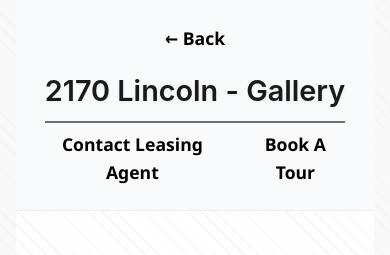
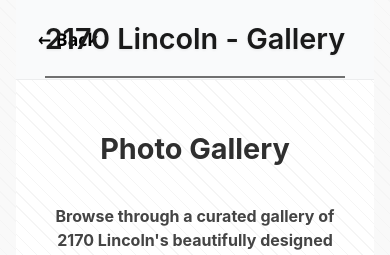
Before and after one commit to KennyLeGZ/2170-Lincoln-Website, a React (Vite) app: page /photos in a window 390 px wide. Shown: the top 255 px of the page. Built offline with nearby package versions, Linux system fonts and the light colour scheme.

Commit message:
updated mobile header

```diff
--- a/src/App.css
+++ b/src/App.css
@@ -34,6 +34,7 @@ html, body, #root, app-container {
   z-index: 1000;
   border-bottom: 1px solid rgba(0, 0, 0, 0.05);
 }
+
 
 .header-left,
 .header-center,
@@ -147,42 +148,122 @@ html, body, #root, app-container {
   box-shadow: 0 0 0 3px rgba(123, 102, 81, 0.3); /* soft brown focus ring */
 }
 
+/* Desktop links and buttons - hidden on mobile */
+.desktop-links, .desktop-buttons {
+  display: flex;
+  gap: 1rem;
+}
+
+/* Hamburger icon - only visible on mobile */
+.hamburger-icon {
+  display: none;  /* Hide by default */
+  font-size: 2rem;
+  cursor: pointer;
+  background: none;
+  border: none;
+}
+
+/* Dropdown menu for mobile - hidden by default */
+.dropdown-menu {
+  display: none;  /* Hidden by default */
+  position: absolute;
+  top: 60px;
+  left: 0;
+  right: 0;
+  background-color: #fff;
+  flex-direction: column;
+  padding: 1rem;
+  box-shadow: 0 4px 8px rgba(0, 0, 0, 0.1);
+}
+
+/* Show the dropdown menu when it's open */
+.dropdown-menu.open {
+  display: flex;  /* Make it visible when the 'open' class is added */
+  background-color: #F9FAFB;
+}
+
+/* Media Query to target mobile devices */
 @media (max-width: 768px) {
-  .header {
-    position: static;
-    flex-direction: column;
-    height: auto;
-    padding: 1.5rem;
-    gap: 1rem;
+  /* Ensure header-center takes full width and centers the text */
+  .header-center {
+    width: 100%;
+    text-align: center;
+    margin: 0 auto;
+    display: flex;
+    justify-content: center;
+    align-items: center;
+    overflow: visible; /* Make sure underline isn't clipped */
   }
 
-  .header-left,
-  .header-center {
-    justify-content: center;
-    flex: unset;
-    flex-wrap: wrap;
-    text-align: center;
+  .header-center .header-address {
+    font-size: 2rem;
+    white-space: nowrap;
+    overflow: visible; /* Ensure underline is visible */
+    text-overflow: ellipsis;
+    position: relative; /* for ::after positioning */
   }
 
-  .header-address {
-    font-size: 1.8rem;
+
+  /* Underline effect for header-address on mobile */
+  .header-center .header-address::after {
+    content: "";
+    position: absolute;
+    width: 100%;
+    height: 2px;
+    bottom: -15px;         /* Adjust this if needed */
+    left: 0;
+    background-color: #707070;
   }
 
-  .header-buttons {
-    flex-wrap: wrap;
-    justify-content: center;
+  .header-right {
+    display: none;              /* Hide the right section on mobile */
   }
 
-  .header-buttons button {
-    width: 100%;
-    max-width: 250px;
-    font-size: 0.85rem; /* smaller text size for buttons */
+  .header-left {
+    display: flex;              /* Keep the left section (hamburger) visible */
+    align-items: center;        /* Vertically center the hamburger icon */
+    justify-content: flex-start; /* Keep it aligned to the left */
+    position: absolute;         /* Allow free positioning */
+    left: 10px;                 /* Ensure some space from the left edge */
   }
 
-  .nav-header-link {
-    font-size: 1rem; /* smaller text for clickable header links */
+  /* Hide the desktop navigation links and show hamburger menu on mobile */
+  .desktop-links {
+    display: none;
+  }
+
+  /* Style for hamburger icon (Mobile only) */
+  .hamburger-icon {
+    display: block;             /* Ensure it's visible on mobile */
+    cursor: pointer;
+  }
+
+  /* Mobile dropdown menu setup */
+  .dropdown-menu {
+    display: none;              /* Hidden by default */
+  }
+
+  .dropdown-menu .nav-header-link {
+    padding: 0.75rem 1rem;
+    width: 100%;
+    text-align: left;
+    background: none;
+    border: none;
+    font-size: 1rem;
+    color: #1a1a1a;
+    font-weight: 500;
+    cursor: pointer;
+    transition: background-color 0.3s ease, color 0.3s ease;
+    border-radius: 6px;
+  }
+
+  /* Hover effect */
+  .dropdown-menu .nav-header-link:active {
+    background-color: #f0f0f0;
+    color: #000;
   }
 }
+
 
 
 
--- a/src/App.jsx
+++ b/src/App.jsx
@@ -4,6 +4,7 @@ import './App.css';
 import Photos from './Photos';
 import AOS from 'aos';
 import 'aos/dist/aos.css';
+import HamburgerMenu from './HamburgerMenu';
 
 // Outside
 import img0 from './assets/Outside/buildingView.png';
@@ -126,7 +127,13 @@ const unitsData = [
 function Home() {
   const navigate = useNavigate();
 
+  // State for the hamburger menu
+  const [isMenuOpen, setIsMenuOpen] = useState(false);
 
+  // Function to toggle the hamburger menu
+  const toggleMenu = () => {
+    setIsMenuOpen(!isMenuOpen);
+  };
 
   // Slideshow state
   const [currentIndex, setCurrentIndex] = useState(0);
@@ -214,9 +221,17 @@ function Home() {
     {/* Header outside app-container */}
     <header className="header">
       <div className="header-left">
-        <button className="nav-header-link" onClick={() => scrollToRef(aboutRef1, -200)}>About</button>
-        <button className="nav-header-link" onClick={() => navigate('/photos')}>Gallery</button>
-        <button className="nav-header-link" onClick={() => scrollToRef(unitsRef1, -220)}>Available Units</button>
+        {/* Desktop links */}
+        <div className="desktop-links">
+          <button className="nav-header-link" onClick={() => scrollToRef(aboutRef1, -200)}>About</button>
+          <button className="nav-header-link" onClick={() => navigate('/photos')}>Gallery</button>
+          <button className="nav-header-link" onClick={() => scrollToRef(unitsRef1, -220)}>Available Units</button>
+        </div>
+
+        {/* Hamburger Icon for Mobile */}
+        <div className="hamburger-icon" onClick={toggleMenu}>
+          &#9776;
+        </div>
       </div>
 
       <div className="header-center">
@@ -230,10 +245,25 @@ function Home() {
       </div>
 
       <div className="header-right">
+        {/* Desktop buttons */}
+        <div className="desktop-buttons">
+          <button className="nav-header-link" onClick={handleContactClick}>Contact Leasing Agent</button>
+          <button className="nav-header-link" onClick={openModal}>Book A Tour</button>
+        </div>
+      </div>
+
+      {/* Mobile Dropdown Menu */}
+      {/* Mobile Dropdown Menu */}
+      <div className={`dropdown-menu ${isMenuOpen ? 'open' : ''}`}>
+        <button className="nav-header-link" onClick={() => scrollToRef(aboutRef1, -200)}>About</button>
+        <button className="nav-header-link" onClick={() => navigate('/photos')}>Gallery</button>
+        <button className="nav-header-link" onClick={() => scrollToRef(unitsRef1, -220)}>Available Units</button>
         <button className="nav-header-link" onClick={handleContactClick}>Contact Leasing Agent</button>
         <button className="nav-header-link" onClick={openModal}>Book A Tour</button>
       </div>
+
     </header>
+
 
 
 
--- /dev/null
+++ b/src/HamburgerMenu.css
@@ -0,0 +1,41 @@
+/* Default state (for larger screens) */
+.hamburger-icon {
+  display: none;  /* Hide on larger screens */
+  font-size: 2rem;
+  background: none;
+  border: none;
+  cursor: pointer;
+  z-index: 1100;
+}
+
+.dropdown-menu {
+  display: none;  /* Hidden by default */
+  position: absolute;
+  top: 60px;
+  left: 0;
+  right: 0;
+  background-color: #fff;
+  flex-direction: column;
+  align-items: center;
+  padding: 1rem;
+  box-shadow: 0 4px 8px rgba(0, 0, 0, 0.1);
+}
+
+.dropdown-menu.open {
+  display: flex;  /* Show when open */
+}
+
+.hamburger-icon.open {
+  transform: rotate(90deg);  /* Rotate to an 'X' */
+}
+
+/* Mobile view (max-width: 768px) */
+@media (max-width: 768px) {
+  .hamburger-icon {
+    display: block;  /* Show on mobile screens */
+  }
+
+  .dropdown-menu {
+    display: none;  /* Hidden by default */
+  }
+}
--- /dev/null
+++ b/src/HamburgerMenu.jsx
@@ -0,0 +1,26 @@
+import React, { useState } from 'react';
+import './HamburgerMenu.css';  // Add your styles here
+
+const HamburgerMenu = () => {
+  const [isOpen, setIsOpen] = useState(false);
+
+  // Toggle the menu
+  const toggleMenu = () => {
+    setIsOpen(!isOpen);
+  };
+
+  return (
+    <div>
+      <div className={`hamburger-icon ${isOpen ? 'open' : ''}`} onClick={toggleMenu}>
+        ☰
+      </div>
+      <div className={`dropdown-menu ${isOpen ? 'open' : ''}`}>
+        <a href="#">Link 1</a>
+        <a href="#">Link 2</a>
+        <a href="#">Link 3</a>
+      </div>
+    </div>
+  );
+};
+
+export default HamburgerMenu;
--- a/src/Photos.css
+++ b/src/Photos.css
@@ -14,6 +14,40 @@
   left: 0;
   right: 0;
   z-index: 1000;
+}
+
+.header-address-photo {
+  font-size: 2.5rem; /* Slightly smaller for balance */
+  font-weight: 600; /* Use a numeric value instead of '1rem' */
+  margin: 0;
+  color: #1a1a1a; /* Dark gray for softer contrast than pure black */
+  font-family: 'Inter', 'Playfair Display', Tahoma, Geneva, Verdana, sans-serif;
+  user-select: none;
+  cursor: pointer;
+
+  text-shadow: 0 1px 3px rgba(0, 0, 0, 0.08); /* Subtle lift */
+  transition: color 0.3s ease, text-shadow 0.3s ease;
+  position: relative;
+  display: inline-block;
+}
+
+.header-address-photo::after {
+  content: "";
+  position: absolute;
+  width: 100%;
+  height: 2px;
+  bottom: -8.5px;
+  left: 0;
+  background-color: #707070;
+}
+
+.header-address-photo:hover {
+  color: #555555; /* text color on hover */
+  text-shadow: 0 1px 3px rgba(0, 0, 0, 0.12);
+}
+
+.header-address-photo:hover::after {
+  background-color: #555555; /* underline color on hover */
 }
 
 .nav-header-btn {
@@ -288,6 +322,36 @@ body {
     /* Remove top, left, right, z-index properties */
   }
 
+  .header-center-photo {
+    width: 100%;
+    text-align: center;
+    margin: 0 auto;
+    display: flex;
+    justify-content: center;
+    align-items: center;
+    overflow: visible; /* Make sure underline isn't clipped */
+  }
+
+  .header-center-photo .header-address-photo {
+    font-size: 1.8rem;
+    white-space: nowrap;
+    overflow: visible; /* Ensure underline is visible */
+    text-overflow: ellipsis;
+    position: relative; /* for ::after positioning */
+  }
+
+
+  /* Underline effect for header-address on mobile */
+  .header-center-photo .header-address-photo::after {
+    content: "";
+    position: absolute;
+    width: 100%;
+    height: 2px;
+    bottom: -15px;         /* Adjust this if needed */
+    left: 0;
+    background-color: #707070;
+  }
+
   /* --- Body & general adjustments --- */
   body {
     font-size: 16px; /* ensure readable base font size */
--- a/src/Photos.jsx
+++ b/src/Photos.jsx
@@ -110,8 +110,8 @@ function PhotoHeader() {
             ← Back
           </button>
         </div>
-        <div className="header-center" style={{ cursor: 'pointer' }} onClick={() => window.scrollTo({ top: 0, behavior: 'smooth' })}>
-          <h2 className="header-address">2170 Lincoln - Gallery</h2>
+        <div className="header-center-photo" style={{ cursor: 'pointer' }} onClick={() => window.scrollTo({ top: 0, behavior: 'smooth' })}>
+          <h2 className="header-address-photo">2170 Lincoln - Gallery</h2>
         </div>
         <div className="header-right">
           <button className="nav-header-link nav-header-btn" onClick={handleContactClick}>
```
